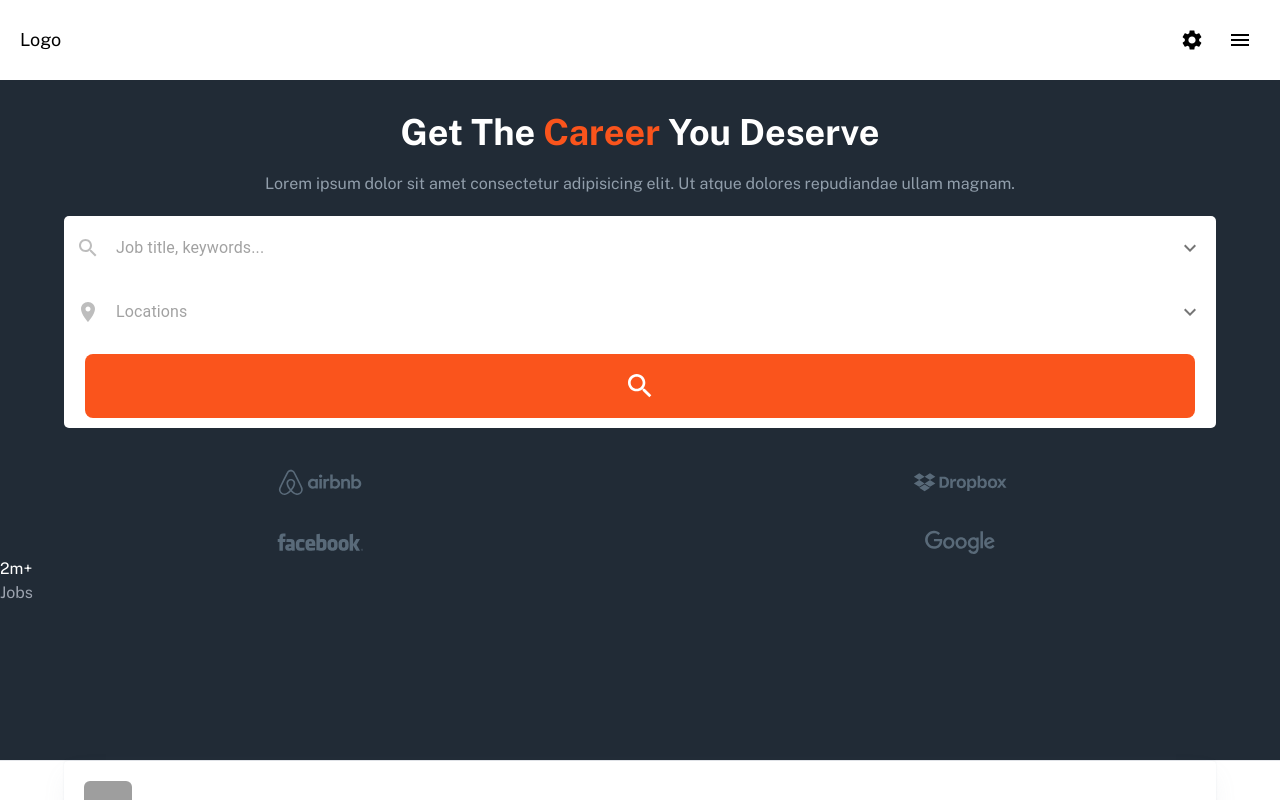
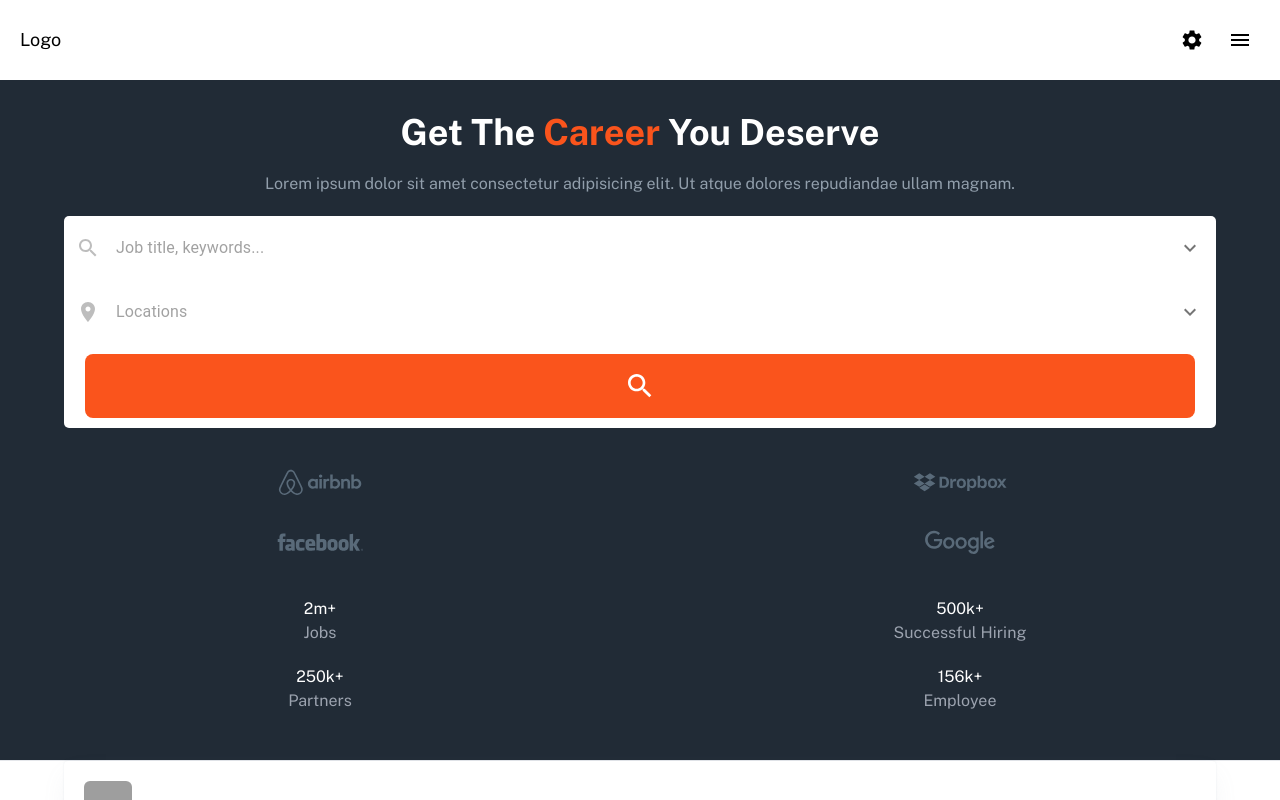
Before and after one commit to yasservanshalash/JJ, a Next.js app: page / in a window 1280 px wide. Shown: the top 800 px of the page. Built offline with nearby package versions, Linux system fonts and the light colour scheme; grey boxes are pictures that could not be loaded.

Commit message:
done with header

```diff
--- a/src/app/page.tsx
+++ b/src/app/page.tsx
@@ -3,12 +3,13 @@ import JobtitleInputLanding from "@/components/inputs/landing/JobTitleInput";
 import LocationLandingInput from "@/components/inputs/landing/LocationInput";
 import SearchButton from "@/components/inputs/landing/SearchButton";
 import Image from "next/image";
-import jobApplication from "../../public/jobapplication.svg"
-import airbnb from "../../public/airbnb.svg"
-import dropbox from "../../public/dropbox.svg"
-import facebook from "../../public/facebook.svg"
-import google from "../../public/google.svg"
+import jobApplication from "../../public/jobapplication.svg";
+import airbnb from "../../public/airbnb.svg";
+import dropbox from "../../public/dropbox.svg";
+import facebook from "../../public/facebook.svg";
+import google from "../../public/google.svg";
 import { Divider } from "@mui/material";
+import DividerVertical from "@/components/layout/divider/Divider";
 export default function Home() {
   return (
     <main className="bg-white">
@@ -24,29 +25,78 @@ export default function Home() {
         <LocationLandingInput />
         <SearchButton />
         <section className="grid grid-cols-2 justify-items-center gap-y-8 mt-10">
-        <Image src={airbnb} width="94" height="28" alt="airbnb" style={{filter: "invert(73%) sepia(17%) saturate(273%) hue-rotate(169deg) brightness(84%) contrast(83%)"}}/>
-        <Image src={dropbox} width="94" height="28" alt="dropbox" style={{filter: "invert(73%) sepia(17%) saturate(273%) hue-rotate(169deg) brightness(84%) contrast(83%)"}}/>
-        <Image src={facebook} width="94" height="28" alt="facebook" style={{filter: "invert(73%) sepia(17%) saturate(273%) hue-rotate(169deg) brightness(84%) contrast(83%)"}}/>
-        <Image src={google} width="94" height="28" alt="google" style={{filter: "invert(73%) sepia(17%) saturate(273%) hue-rotate(169deg) brightness(84%) contrast(83%)"}}/>
-
+          <Image
+            src={airbnb}
+            width="94"
+            height="28"
+            alt="airbnb"
+            style={{
+              filter:
+                "invert(73%) sepia(17%) saturate(273%) hue-rotate(169deg) brightness(84%) contrast(83%)",
+            }}
+          />
+          <Image
+            src={dropbox}
+            width="94"
+            height="28"
+            alt="dropbox"
+            style={{
+              filter:
+                "invert(73%) sepia(17%) saturate(273%) hue-rotate(169deg) brightness(84%) contrast(83%)",
+            }}
+          />
+          <Image
+            src={facebook}
+            width="94"
+            height="28"
+            alt="facebook"
+            style={{
+              filter:
+                "invert(73%) sepia(17%) saturate(273%) hue-rotate(169deg) brightness(84%) contrast(83%)",
+            }}
+          />
+          <Image
+            src={google}
+            width="94"
+            height="28"
+            alt="google"
+            style={{
+              filter:
+                "invert(73%) sepia(17%) saturate(273%) hue-rotate(169deg) brightness(84%) contrast(83%)",
+            }}
+          />
         </section>
-        <section>
-          <div>
+        <section className="grid grid-cols-2 justify-items-center gap-y-8 mt-10 w-[100%] m-auto">
+        <div className="flex flex-col justify-center items-center gap-y-5">
+          <div className="flex flex-col justify-center items-center">
             <h1 className="text-white">2m+</h1>
             <p className="text-gray-400">Jobs</p>
           </div>
-          <div>
+          <div className="flex flex-col justify-center items-center">
+            <h1 className="text-white">250k+</h1>
+            <p className="text-gray-400">Partners</p>
+          </div>
+          </div>
+          <div className="flex flex-col justify-center items-center gap-y-5">
+          <div className="flex flex-col justify-center items-center">
+            <h1 className="text-white">500k+</h1>
+            <p className="text-gray-400">Successful Hiring</p>
+          </div>
 
+          <div className="flex flex-col justify-center items-center">
+            <h1 className="text-white">156k+</h1>
+            <p className="text-gray-400">Employee</p>
+          </div>
           </div>
         </section>
       </header>
       <hr />
       <section className="flex flex-col gap-5">
-      <JobCard />
-      <JobCard />
-      <JobCard />
+        <JobCard />
+        <JobCard />
+        <JobCard />
 
-      {/* <Image src={jobApplication} width="300" height="300" alt="job application" style={{filter: "invert(40%) sepia(58%) saturate(2780%) hue-rotate(349deg) brightness(98%) contrast(100%)"}} /> */}
+        {/* <Image src={jobApplication} width="300" height="300" alt="job application" style={{filter: "invert(40%) sepia(58%) saturate(2780%) hue-rotate(349deg) brightness(98%) contrast(100%)"}} /> */}
       </section>
     </main>
   );
--- /dev/null
+++ b/src/components/layout/divider/Divider.tsx
@@ -0,0 +1,11 @@
+'use client';
+
+import { Divider } from "@mui/material"
+
+const DividerVertical = () => {
+  return (
+    <Divider orientation="vertical" flexItem sx={{color: "white"}}/>
+    )
+}
+
+export default DividerVertical
```
